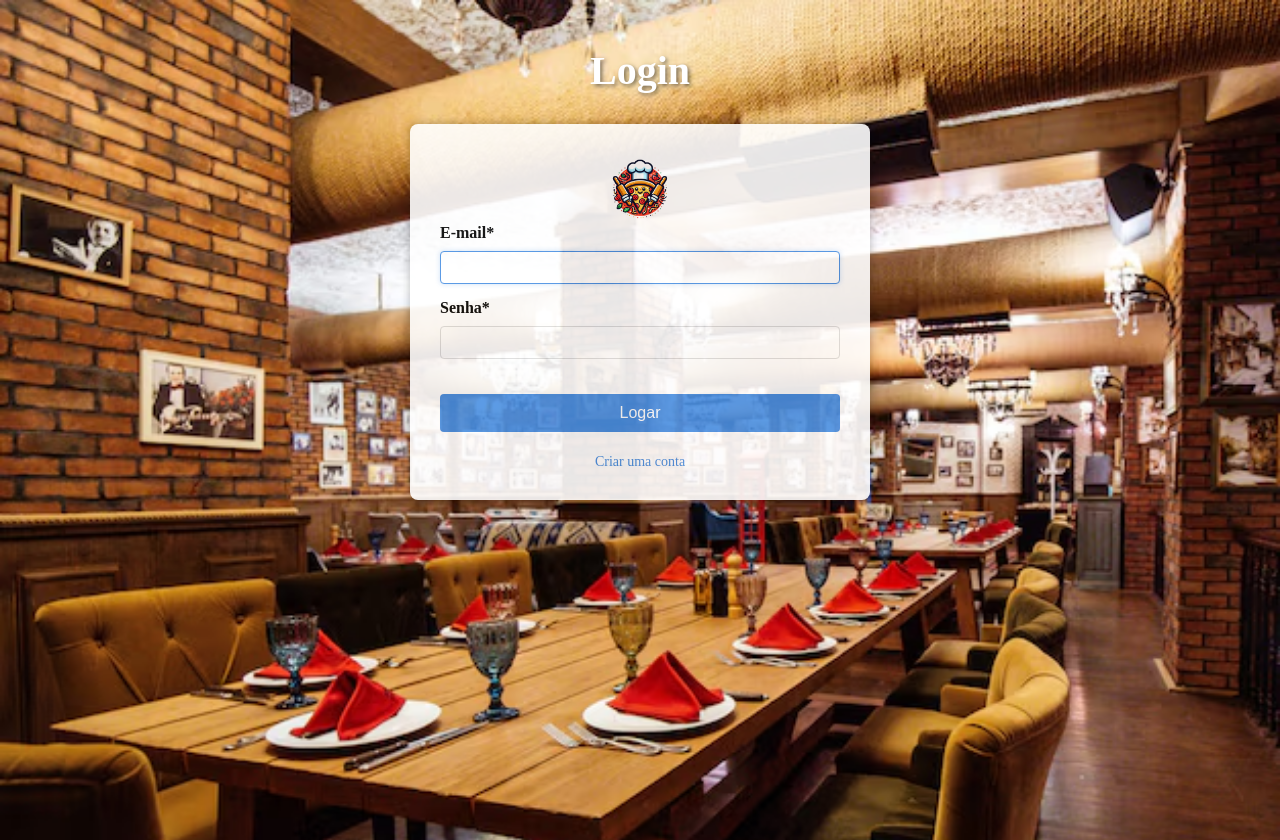
After one commit to AntonyLampa/Projeto-Web, a PHP site: page / in a window 1280 px wide. The commit adds this page. Run offline with PHP 8.4, Linux system fonts and the light colour scheme.

Commit message:
login finalizado

```diff
--- a/cadastro.php
+++ b/cadastro.php
@@ -27,6 +27,7 @@ if ($cmd) {
     );
     if($cmd->execute()) {
         echo "Operação realizada com sucesso!";
+        header("Location: login.html");
     } else {
         echo "Erro: " . $cmd->error;
     }
--- /dev/null
+++ b/index.php
@@ -0,0 +1,193 @@
+<!DOCTYPE html>
+<html lang="pt-BR">
+<head>
+    <meta charset="UTF-8">
+    <meta name="viewport" content="width=device-width, initial-scale=1.0">
+    <title>Login</title>
+    <style>
+        body {
+            background-image: url(images/restaurante.png);
+            background-size: cover;
+            background-repeat: no-repeat;
+            margin: 0;
+            min-height: 100vh;
+        }
+        .container {
+            display: flex;
+            flex-direction: column;
+            align-items: center;
+            min-height: 100vh;
+            padding: 20px;
+        }
+        h1 {
+            color: white;
+            text-align: center;
+            font-size: 2.5em;
+            margin-bottom: 30px;
+            text-shadow: 2px 2px 4px rgba(0, 0, 0, 0.5);
+        }
+        form {
+            opacity: 0.9;
+            background-color: #ffffff;
+            padding: 30px;
+            border-radius: 8px;
+            min-width: 400px;
+            box-shadow: 0 0 10px rgba(0, 0, 0, 0.3);
+        }
+        .form-group {
+            margin-bottom: 15px;
+            position: relative;
+        }
+        label {
+            color: rgb(0, 0, 0);
+            display: block;
+            margin-bottom: 5px;
+            font-weight: bold;
+        }
+        input {
+            width: 100%;
+            padding: 8px;
+            margin-top: 4px;
+            box-sizing: border-box;
+            border: 1px solid #ddd;
+            border-radius: 4px;
+        }
+        input:focus {
+            outline: none;
+            border-color: #4a90e2;
+            box-shadow: 0 0 5px rgba(74, 144, 226, 0.3);
+        }
+        .error-message {
+            color: #ff4444;
+            font-size: 12px;
+            margin-top: 5px;
+            display: none;
+        }
+        .error-message.active {
+            display: block;
+        }
+        .button {
+            background-color: #4a90e2;
+            color: white;
+            padding: 10px 20px;
+            border: none;
+            border-radius: 4px;
+            cursor: pointer;
+            width: 100%;
+            font-size: 16px;
+            margin-top: 20px;
+            transition: background-color 0.3s ease;
+        }
+        .button:hover {
+            background-color: #357abd;
+        }
+        .button:disabled {
+            background-color: #cccccc;
+            cursor: not-allowed;
+        }
+
+        .links-container {
+            text-align: center;
+            margin-top: 20px;
+        }
+
+        .link {
+            color: #4a90e2;
+            text-decoration: none;
+            font-size: 14px;
+            margin: 0 10px;
+        }
+
+        .link:hover {
+            text-decoration: underline;
+        }
+
+        .image{
+            display: flex;
+            justify-content: center;
+            align-items: center;
+        }
+
+        @media (max-width: 480px) {
+            form {
+                min-width: auto;
+                width: 90%;
+                padding: 20px;
+            }
+        }
+    </style>
+</head>
+<body>
+    <div class="container">
+        <h1>Login</h1>
+
+        <form action="login.php" method="post" id="loginForm">
+
+            <div class="image">
+                <img src="images/logotipo.png" alt="Logotipo" width="70px">
+            </div>
+
+            <div class="form-group">
+                <label for="email">E-mail*</label>
+                <input type="email" id="email" name="email" required autofocus>
+            </div>
+            <div class="form-group">
+                <label for="senha">Senha*</label>
+                <input type="password" id="senha" name="senha" required>
+            </div>
+
+            <!-- Exibição da mensagem de erro -->
+            <?php
+            session_start();
+            if (isset($_SESSION['login_error'])) {
+                echo '<div class="error-message active">' . $_SESSION['login_error'] . '</div>';
+                unset($_SESSION['login_error']); // Limpa o erro após exibir
+            }
+            ?>
+
+            <div id="loginError" class="error-message"></div>
+            <button type="submit" class="button">Logar</button>
+
+            <div class="links-container">
+                <a href="cadastro.html" class="link">Criar uma conta</a>
+            </div>
+        </form>
+    </div>
+    <script>
+        // Função para exibir mensagens de erro
+        function mostrarErro(mensagem) {
+            const errorElement = document.getElementById('loginError');
+            errorElement.textContent = mensagem;
+            errorElement.classList.add('active');
+        }
+
+        // Validação do formulário antes do envio
+        document.getElementById('loginForm').addEventListener('submit', function(e) {
+            const email = document.getElementById('email').value;
+            const senha = document.getElementById('senha').value;
+
+            // Validação básica
+            if (!email || !senha) {
+                e.preventDefault();
+                mostrarErro('Por favor, preencha todos os campos.');
+                return;
+            }
+
+            // Validação de formato de email
+            const emailRegex = /^[^\s@]+@[^\s@]+\.[^\s@]+$/;
+            if (!emailRegex.test(email)) {
+                e.preventDefault();
+                mostrarErro('Por favor, insira um email válido.');
+                return;
+            }
+        });
+
+        // Limpar mensagem de erro quando o usuário começar a digitar
+        document.querySelectorAll('input').forEach(input => {
+            input.addEventListener('input', function () {
+                document.getElementById('loginError').classList.remove('active');
+            });
+        });
+    </script>
+</body>
+</html>
```
Also changed, not shown: cadastro.html (+31 -0 lines), login.html (deleted, +0 -15 lines), login.php (+19 -8 lines), images/logotipo.png (added).
